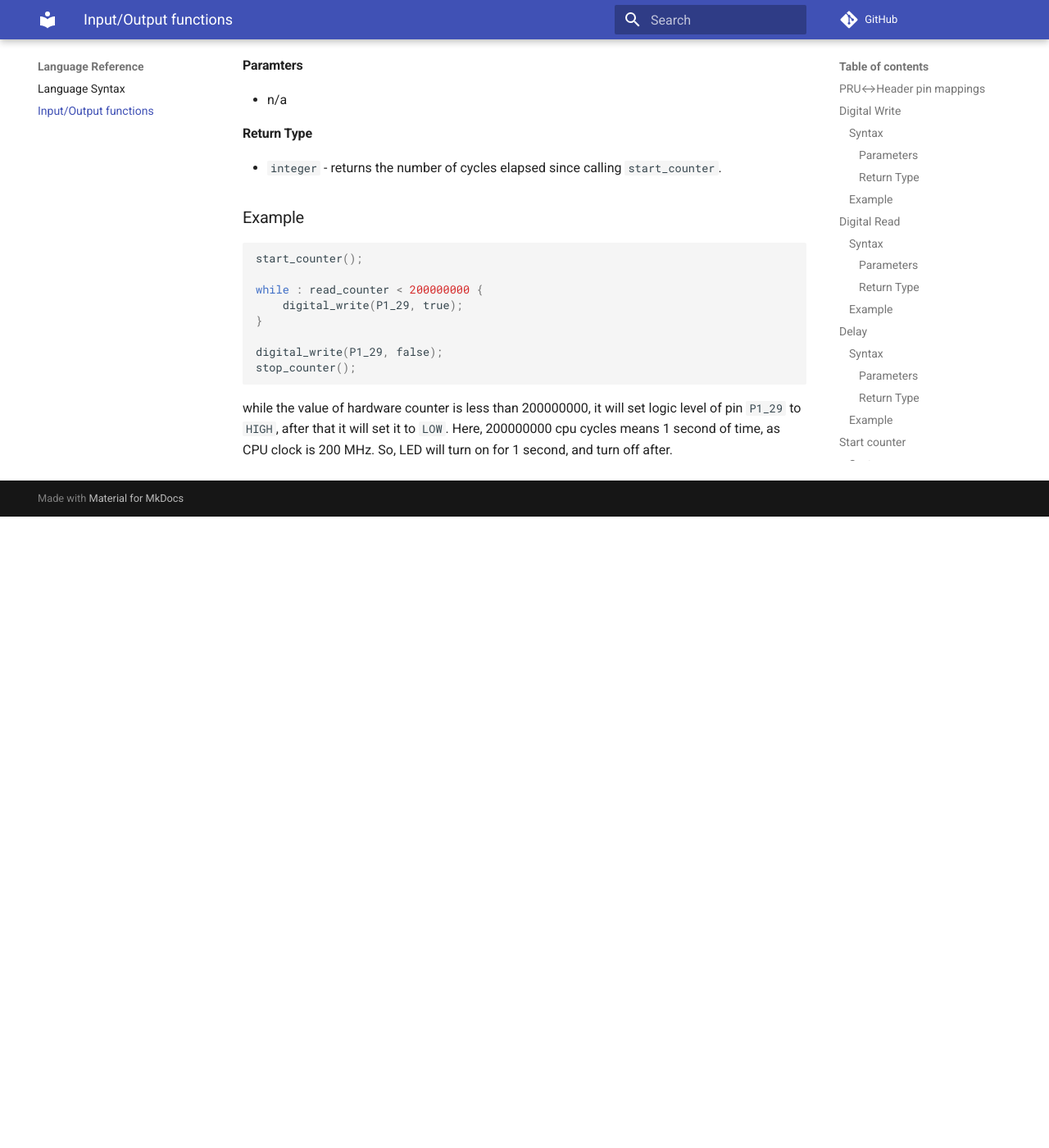
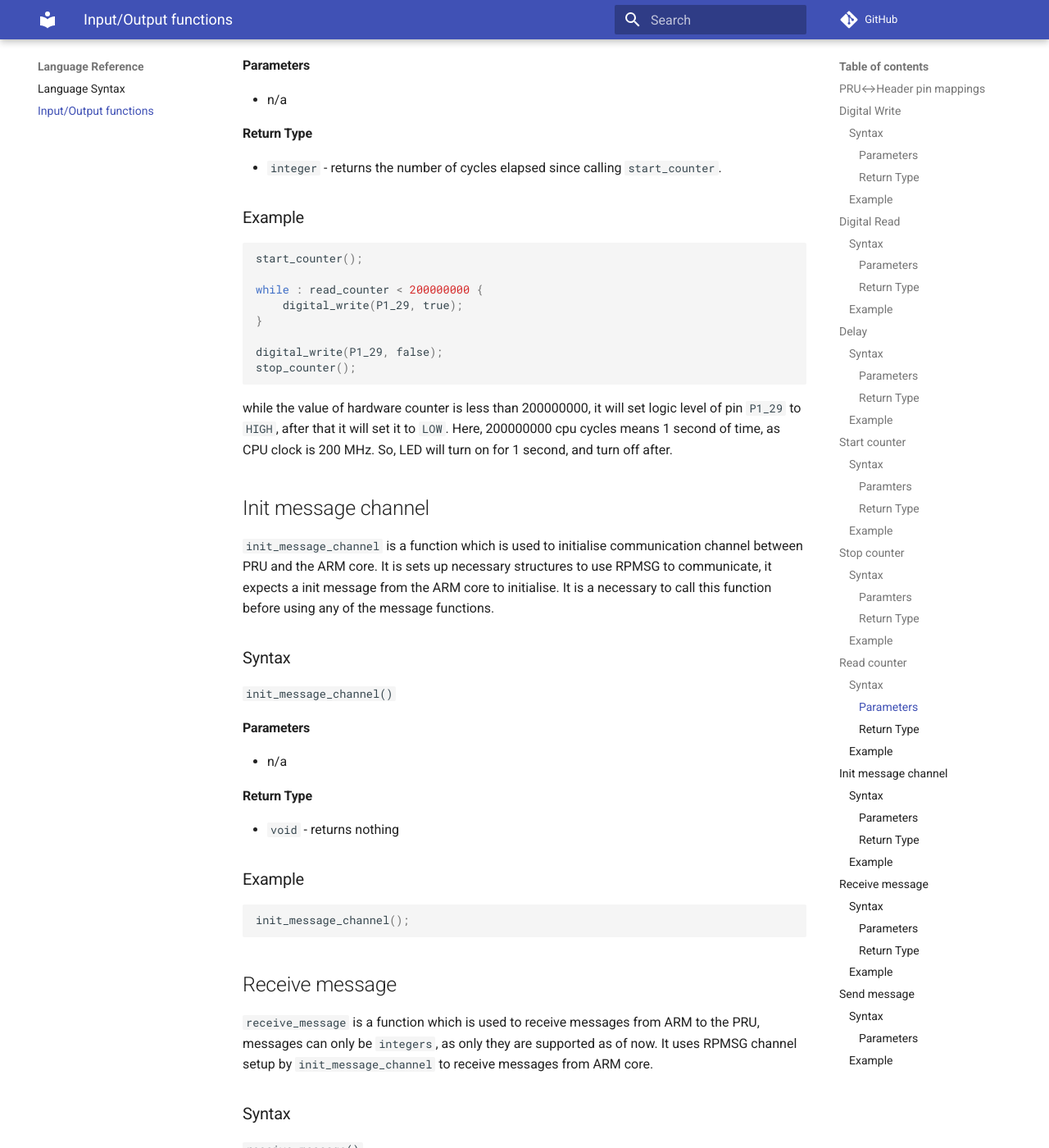
Before and after one commit to VedantParanjape/simpPRU, an MkDocs documentation site: the page built from docs/language-reference/io.md, in a window 1280 px wide and 1400 px high, scrolled down 4723 px. Shown: the whole window at 82% size. Built offline with MkDocs 1.6.1 and Material for MkDocs 9.7.7, drawn with Linux system fonts in a browser that asks for light colours; comment, search, counter and statistics services are not loaded; before the commit the page ends 5353 px from its top, so only the background shows below that; some of the changed text lies outside the part shown.

Commit message:
Added docs for rpmsg code, and added examples for the same

````diff
--- a/docs/language-reference/io.md
+++ b/docs/language-reference/io.md
@@ -248,7 +248,7 @@ stop_counter();
 
 `read_counter()`
 
-#### Paramters
+#### Parameters
 
 * n/a
 
@@ -270,3 +270,81 @@ stop_counter();
 ```
 
 while the value of hardware counter is less than 200000000, it will set logic level of pin `P1_29` to `HIGH`, after that it will set it to `LOW`. Here, 200000000 cpu cycles means 1 second of time, as CPU clock is 200 MHz. So, LED will turn on for 1 second, and turn off after.
+
+## Init message channel
+
+`init_message_channel` is a function which is used to initialise communication channel between PRU and the ARM core. It is sets up necessary structures to use RPMSG to communicate, it expects a init message from the ARM core to initialise. It is a necessary to call this function before using any of the message functions.
+
+### Syntax
+
+`init_message_channel()`
+
+#### Parameters
+
+* n/a
+
+#### Return Type
+
+* `void` - returns nothing
+
+### Example
+
+```python
+init_message_channel();
+```
+
+## Receive message
+
+`receive_message` is a function which is used to receive messages from ARM to the PRU, messages can only be `integers`, as only they are supported as of now. It uses RPMSG channel setup by `init_message_channel` to receive messages from ARM core.
+
+### Syntax
+
+`receive_message()`
+
+#### Parameters
+
+* n/a
+
+#### Return Type
+
+* `integer` - returns integer data received from PRU
+
+### Example
+
+```c
+init_message_channel();
+
+int emp := receive_message();
+
+if : emp >= 0 {
+    digital_write(P1_29, true);
+}
+else {
+    digital_write(P1_29, false);
+}
+```
+
+## Send message
+
+`send_message` is a function which is used to send messages to ARM core from PRU, messages can only be `integers`. It uses RPMSG channel setup by `init_message_channel` to send messages from PRU to the ARM core.
+
+### Syntax
+
+`send_message(message)`
+
+#### Parameters
+
+* `message` is an integer, number passed to it is sent to the ARM core, through RPMSG.
+
+### Example
+
+```c
+init_message_channel();
+
+if : digital_read(P1_29) {
+    send_message(1);
+}
+else {
+    send_message(0);
+}
+```
--- a/mkdocs.yml
+++ b/mkdocs.yml
@@ -27,6 +27,11 @@ nav:
         - "LED Blink using hardware counter as delay": examples/led_blink_counter.md
         - "HCSR04 Distance Sensor example": examples/hcsr04_sensor.md
         - "LED Blink with button control": examples/led_blink_button.md
+        - "Using RPMSG to communicate with ARM core": examples/rpmsg_example.sim
+        - "Using RPMSG to implement a simple calculator on PRU": examples/rpmsg_pru_calculator.sim
+        - "Sending state of button using RPMSG": examples/button_click_rpmsg.sim
+        - "HCSR04 Distance Sensor example (sending distance data to ARM using RPMSG)": examples/hcsr04_example_rpmsg.sim
+
     - Installation:
         - "Build from source": install/build.md
         - "Install": install/install.md
````
Also changed, not shown: docs/examples/button_click_rpmsg.md (added, +1 -0 lines), docs/examples/hcsr04_example_rpmsg.md (added, +1 -0 lines), docs/examples/rpmsg_example.md (added, +1 -0 lines), docs/examples/rpmsg_pru_calculator.md (added, +1 -0 lines).
